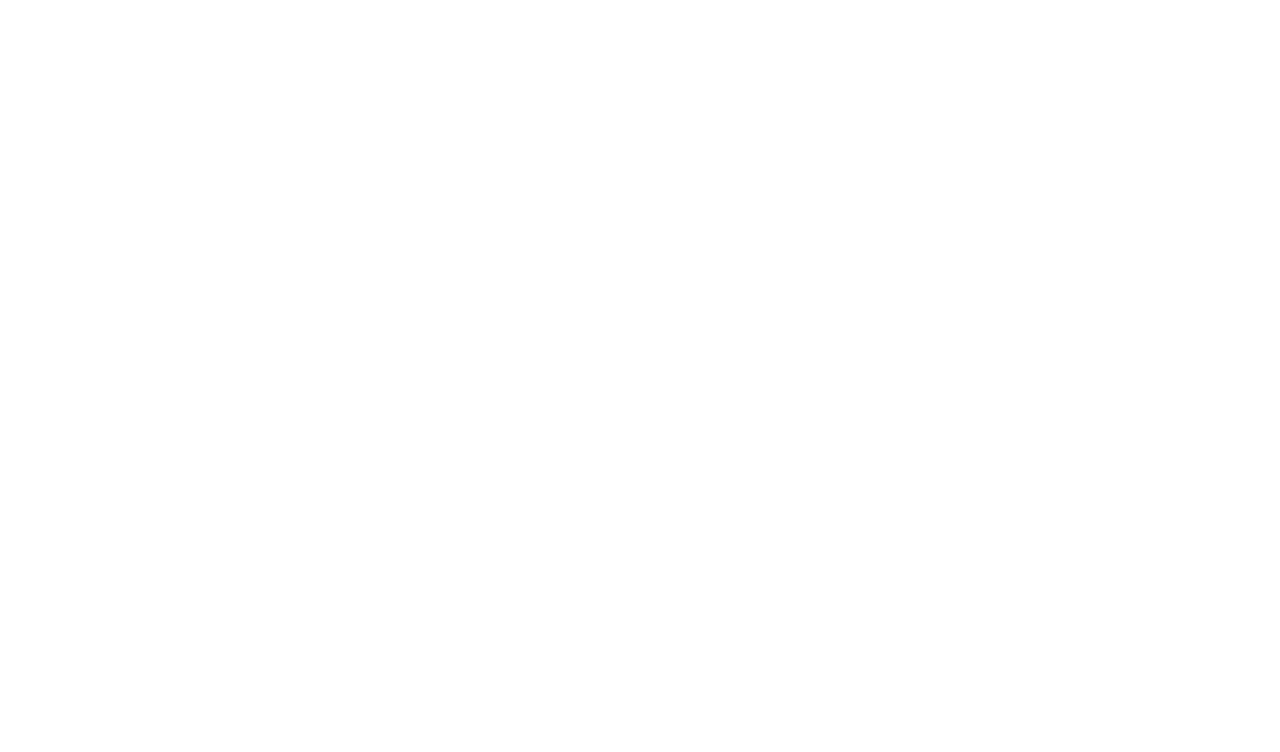
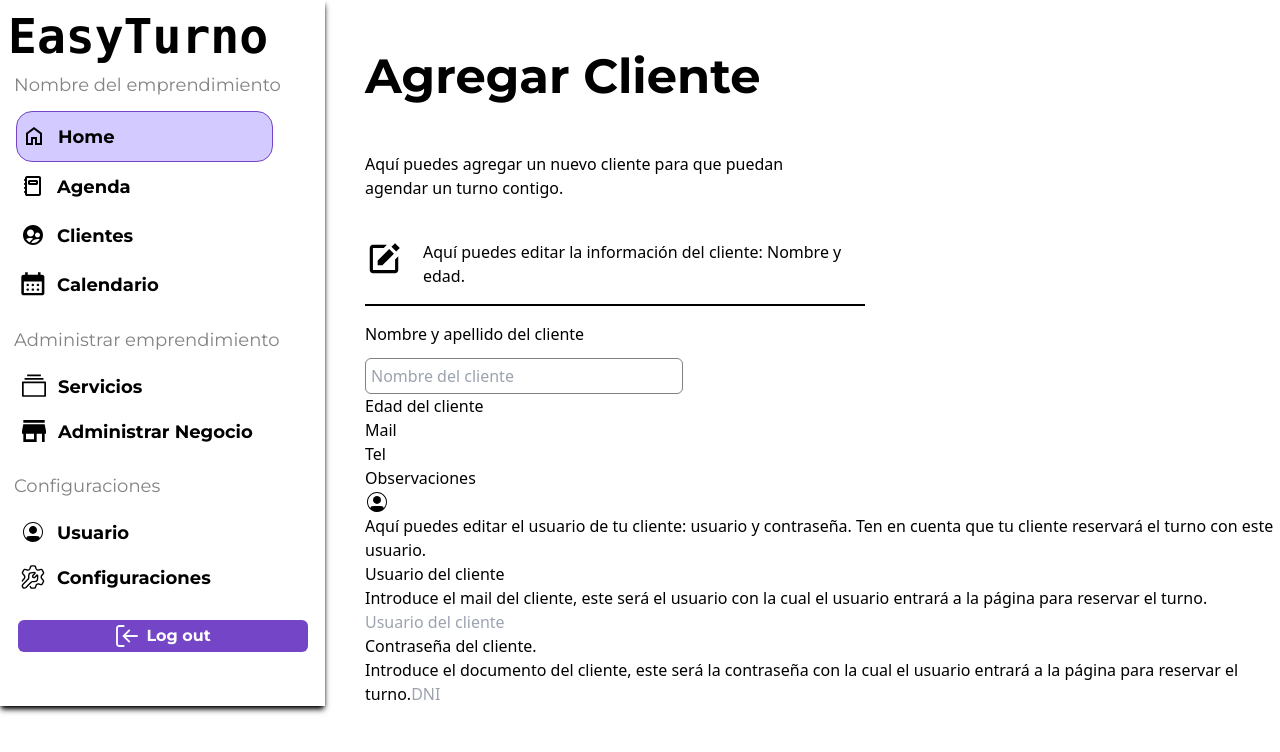
Before and after one commit to NoCountrySimulacion/EasyTurnos, a React (Vite) app in the folder Frontend/: page /addclient in a window 1280 px wide. Before the commit this address had no page. Shown: the top 752 px of the page. Built offline with nearby package versions, Linux system fonts and the light colour scheme; a web font is replaced by a local one.

Commit message:
chore: AddFormClient

```diff
--- a/Frontend/src/layout/pages/FormClients.tsx
+++ b/Frontend/src/layout/pages/FormClients.tsx
@@ -2,23 +2,32 @@
 
 export function FormClients(): JSX.Element {
 	return (
-        <main className=''>
-            <section>
-                <h1>Agregar Cliente</h1>
-                <p>
+		<main className='flex flex-col mt-10 ml-10'>
+			<section className='flex flex-col gap-[40px] mb-10 '>
+				<h1 className='font-[600] text-[48px] font-montserrat'>
+					Agregar Cliente
+				</h1>
+				<p className='w-[468px]'>
 					Aquí puedes agregar un nuevo cliente para que puedan agendar un turno
 					contigo.
 				</p>
 			</section>
-            <div>
-                <Edit width={24} height={24} />
-                <p>Aquí puedes editar la información del cliente: Nombre y edad.</p>
-                <span className=''></span>
+			<div className='flex flex-row flex-wrap'>
+				<Edit width={38} height={38} />
+				<p className='w-[427px] ml-5'>
+					Aquí puedes editar la información del cliente: Nombre y edad.
+				</p>
 			</div>
-            <form action=''>
-                <div>
+			<span className='w-[500px] border border-solid border-[#000] mt-4 mb-4'></span>
+
+			<form className='flex flex-col flex-wrap'>
+				<div className='flex flex-col'>
 					<label htmlFor=''>Nombre y apellido del cliente</label>
-                    <input type='text' />
+					<input
+						type='text'
+						className='border border-solid border-[#828282] w-[318px] p-[5px] rounded-md mt-3 mb-3y'
+						placeholder='Nombre del cliente'
+					/>
 				</div>
 
 				<div>
@@ -39,33 +48,37 @@
 				</div>
 			</form>
 
-
-
 			<section>
 				<div>
 					<UserProfile width={24} height={24} />
-                    <p>Aquí puedes editar el usuario de tu cliente: usuario y contraseña.
+					<p>
+						Aquí puedes editar el usuario de tu cliente: usuario y contraseña.
 						Ten en cuenta que tu cliente reservará el turno con este usuario.
 					</p>
 				</div>
 				<span></span>
-                <form action="">
+				<form action=''>
 					<div>
 						<h4>Usuario del cliente</h4>
 						<div>
-                            <label htmlFor="">Introduce el mail del cliente, este será el usuario con la cual el usuario entrará a la página para reservar el turno.</label>
-                            <input type="text" placeholder='Usuario del cliente' />
+							<label htmlFor=''>
+								Introduce el mail del cliente, este será el usuario con la cual
+								el usuario entrará a la página para reservar el turno.
+							</label>
+							<input type='text' placeholder='Usuario del cliente' />
 						</div>
 					</div>
 					<div>
 						<h4>Contraseña del cliente.</h4>
 						<div>
-                            <label htmlFor="">Introduce el documento del cliente, este será la contraseña con la cual el usuario entrará a la página para reservar el turno.</label>
-                            <input type="text" placeholder='DNI' />
+							<label htmlFor=''>
+								Introduce el documento del cliente, este será la contraseña con
+								la cual el usuario entrará a la página para reservar el turno.
+							</label>
+							<input type='text' placeholder='DNI' />
 						</div>
 					</div>
 				</form>
-
 			</section>
 		</main>
 	)
--- a/Frontend/src/routes/AppRoutes.tsx
+++ b/Frontend/src/routes/AppRoutes.tsx
@@ -9,6 +9,7 @@
 import LoginOptionsModal from '../auth/components/form/LoginOptionsModal'
 import LoginModal from '../auth/components/form/LoginModal'
 import LayoutApp from '../layout/pages/LayoutApp'
+import { FormClients } from '../layout/pages/FormClients'
 
 export default function AppRoutes() {
 	return (
@@ -25,6 +26,7 @@
 				</Route>
 				<Route element={<LayoutApp />}>
 					<Route path='/home' element={<Home />} />
+					<Route path='/addclient' element={<FormClients />} />
 				</Route>
 			</Routes>
 		</BrowserRouter>
```
Lines whose indentation alone changed are shown as unchanged.
